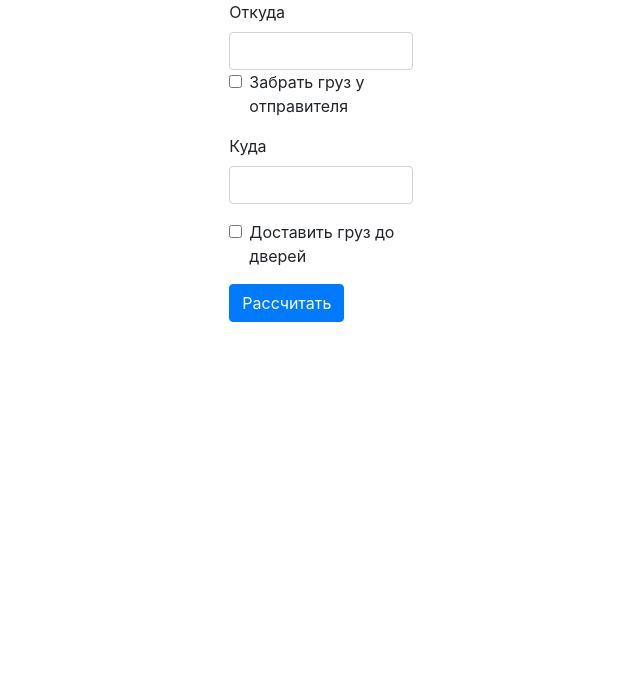
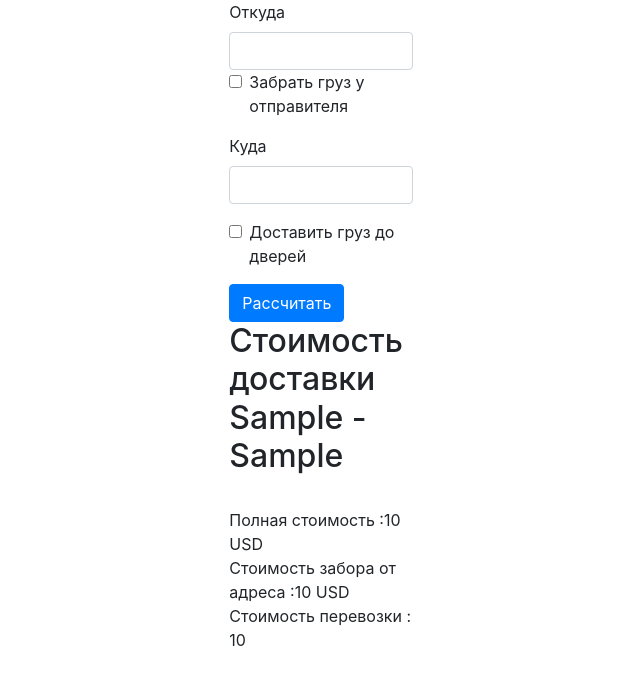
Before and after one commit to darkdkl/it_australia, a Flask app: template templates/index.html in a window 1280 px wide. Shown: the top 685 px of the page, without its empty margins (319-959 px from the left). Run offline with Flask 2, Linux system fonts and the light colour scheme; the template is opened without the code that fills it: most values are stand-ins (such as "Sample title", 1, 10 or a date in 2020); some libraries are stand-ins or nearby versions.

Commit message:
beta 0.1

```diff
--- a/main.py
+++ b/main.py
@@ -71,12 +71,21 @@ def index():
     delivery_to=request.args.get('delivery_to')
     from_door=request.args.get('from_door')
     to_door=request.args.get('to_door')
+    context= None
     if delivery_from and delivery_to:
-        print(get_calculate_ship(get_kladr_id(str(delivery_from) ),get_kladr_id(str(delivery_to)),from_door=from_door,to_door=to_door))
+       total,currency,cost_in_door = get_calculate_ship(get_kladr_id(str(delivery_from) ),get_kladr_id(str(delivery_to)),from_door=from_door,to_door=to_door)
+       cost_only_delivery= float(total) - float(cost_in_door)
+       context={
+                'delivery_to':delivery_to,
+                'delivery_from':delivery_from,
+                'total':total,
+                'currency':currency,
+                'cost_in_door':cost_in_door,
+                'cost_only_delivery':cost_only_delivery
+                }
 
 
-
-    return render_template('index.html',)
+    return render_template('index.html',context=context)
 
 
 if __name__ == "__main__":
--- a/templates/index.html
+++ b/templates/index.html
@@ -28,8 +28,11 @@
           <label class="form-check-label" for="to_door">Доставить груз до дверей</label>
         </div>
         <button type="submit" class="btn btn-primary">Рассчитать</button>
-      </form>
-
+        </form>
+      <h2> Стоимость доставки  {{context.delivery_from}} - {{context.delivery_to}}</h2><br>
+      Полная стоимость :{{context.total}} {{context.currency}}<br>
+      Стоимость забора от адреса :{{context.cost_in_door}} {{context.currency}}<br>
+      Стоимость перевозки : {{context.cost_only_delivery}}
     </div>
 
 
```
